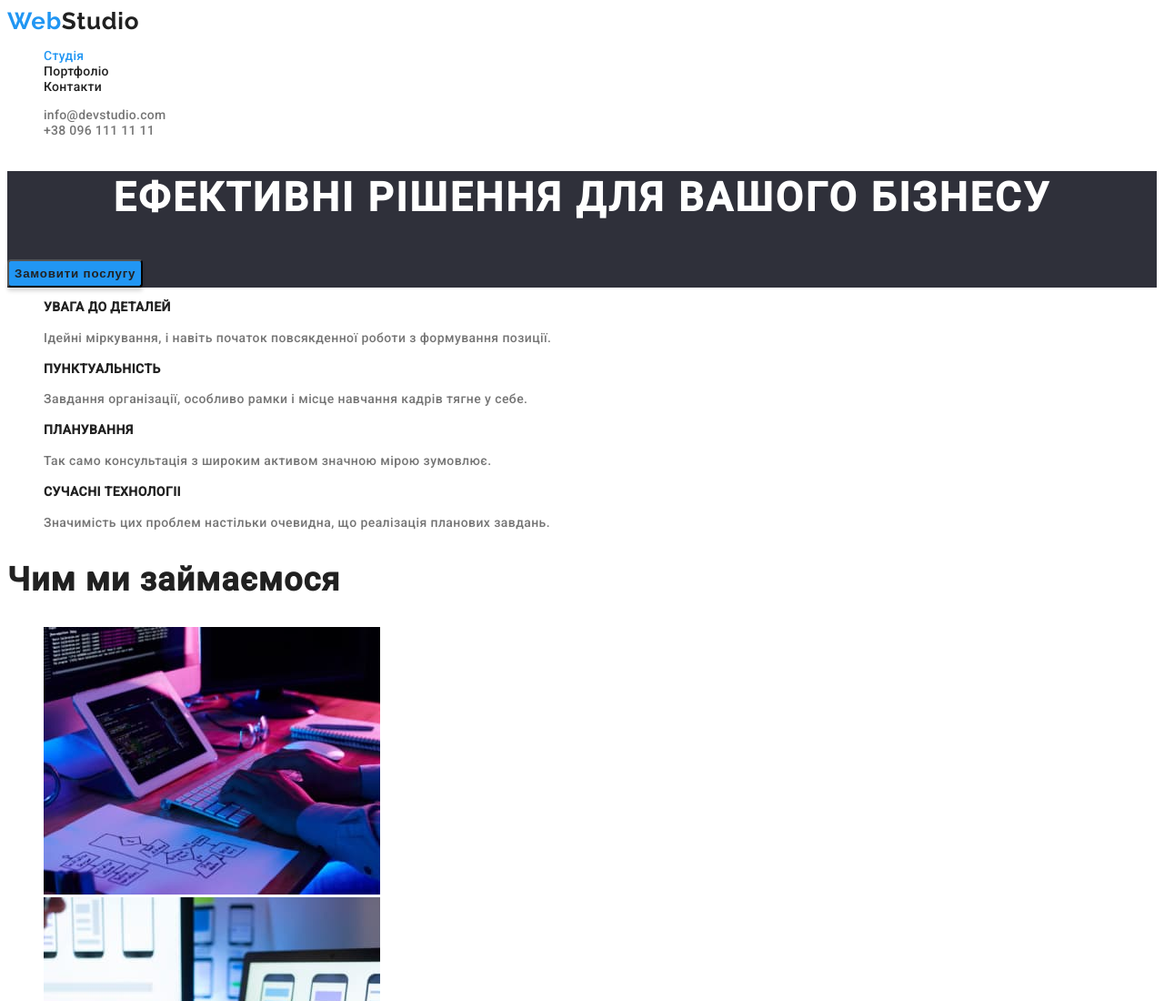
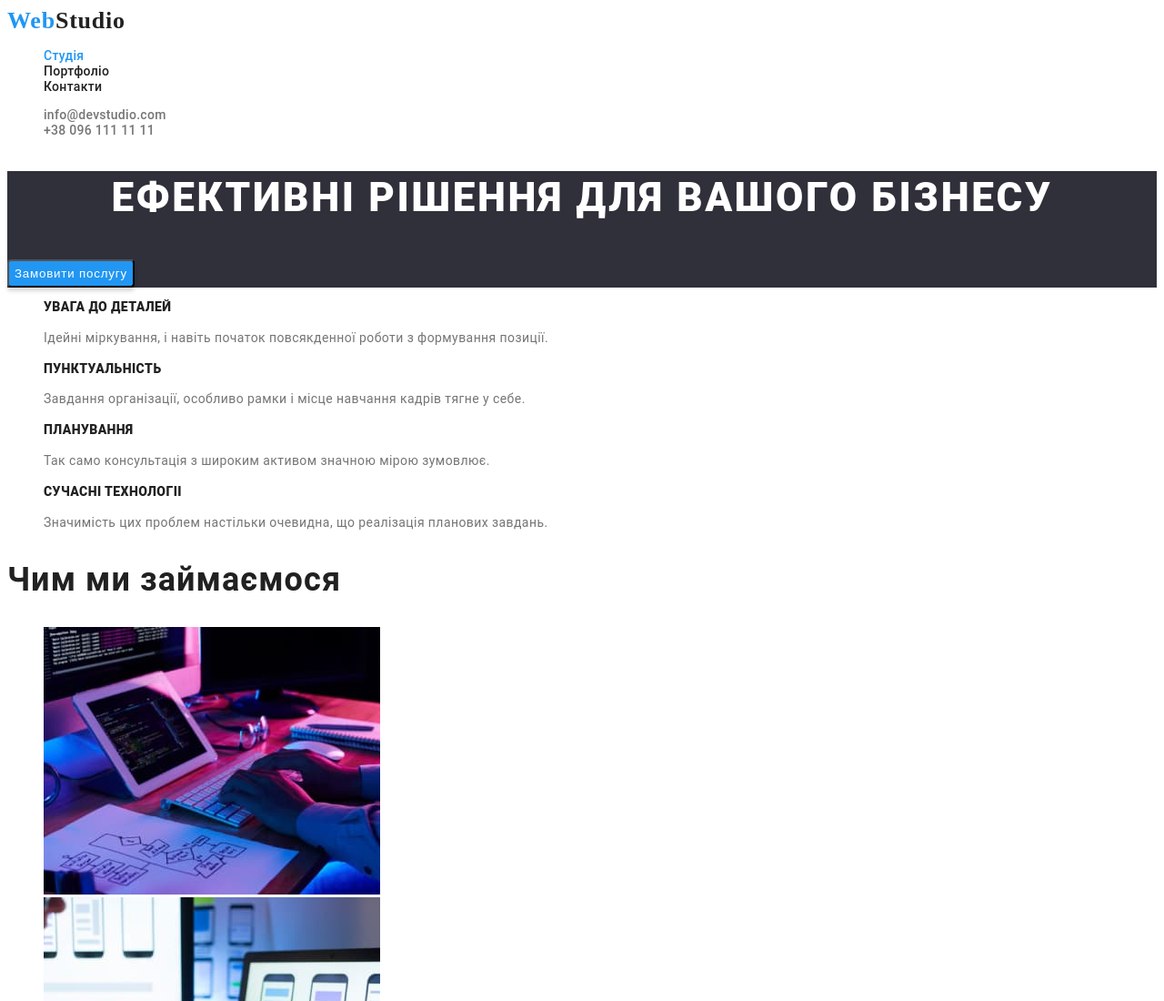
Before and after one commit to VikTeam5798/goit-markup-hw-02, a plain HTML site: page index.html in a window 1280 px wide. Shown: the top 1100 px of the page at 91% size. Drawn offline with Linux system fonts and the light colour scheme; a web font is replaced by a local one.

Commit message:
Додає Правки

```diff
--- a/css/styles.css
+++ b/css/styles.css
@@ -64,7 +64,7 @@ body {
   color: var(--title-text-color);
   cursor: pointer;
   background: #f5f4fa;
-  font-weight: 700;
+  font-weight: 500;
   line-height: 1.88;
   display: flex;
   align-items: center;
@@ -80,10 +80,11 @@ body {
 
 .button.order {
   background-color: var(--accent-color);
-  color: var(--title-text-color);
+  color: #fff;
 }
 .button.order:hover {
   background: var(--primary-bgc-color);
+  color: var(--title-text-color);
 }
 
 /* Герой */
@@ -131,6 +132,7 @@ ul {
 }
 .about .title {
   font-size: 14px;
+  font-weight: 900;
   line-height: 1.14;
   letter-spacing: 0.03em;
   text-transform: uppercase;
@@ -210,6 +212,7 @@ ul {
 
 .progect-name {
   line-height: 2;
+  font-size: 18px;
   letter-spacing: 0.06em;
   color: var(--title-text-color);
 }
--- a/index.html
+++ b/index.html
@@ -9,7 +9,7 @@
     <link rel="preconnect" href="https://fonts.googleapis.com" />
     <link rel="preconnect" href="https://fonts.gstatic.com" crossorigin />
     <link
-      href="https://fonts.googleapis.com/css2?family=Raleway:wght@700&family=Roboto:wght@500&display=swap"
+      href="https: //fonts.googleapis.com/css2?family= Raleway:wght@700 & family семья = Робото: вес @ 400; 500; 700; 900 & display=swap"
       rel="stylesheet" />
   </head>
 
```
Also changed, not shown: portfolio.html (+1 -1 lines).
